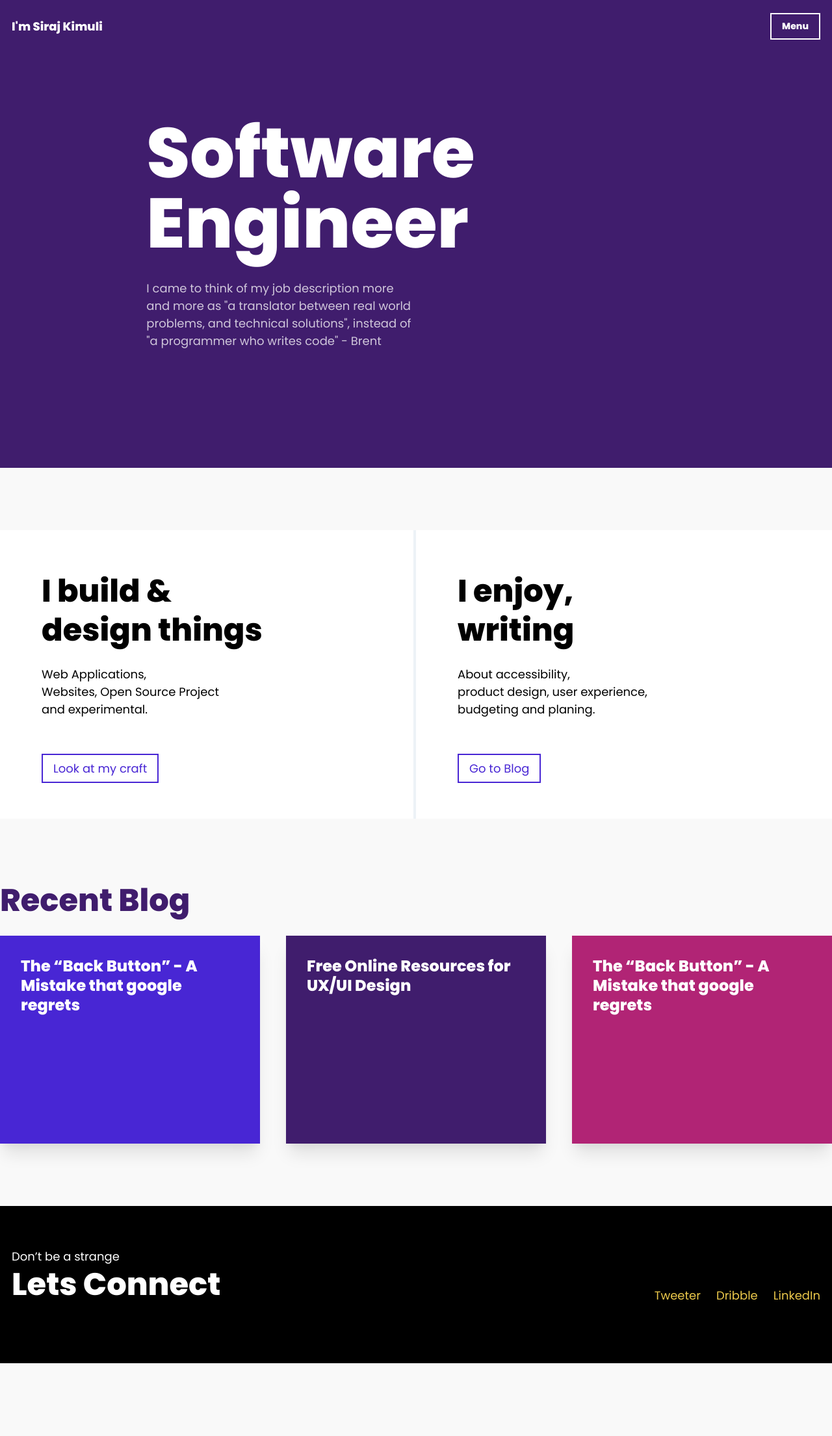
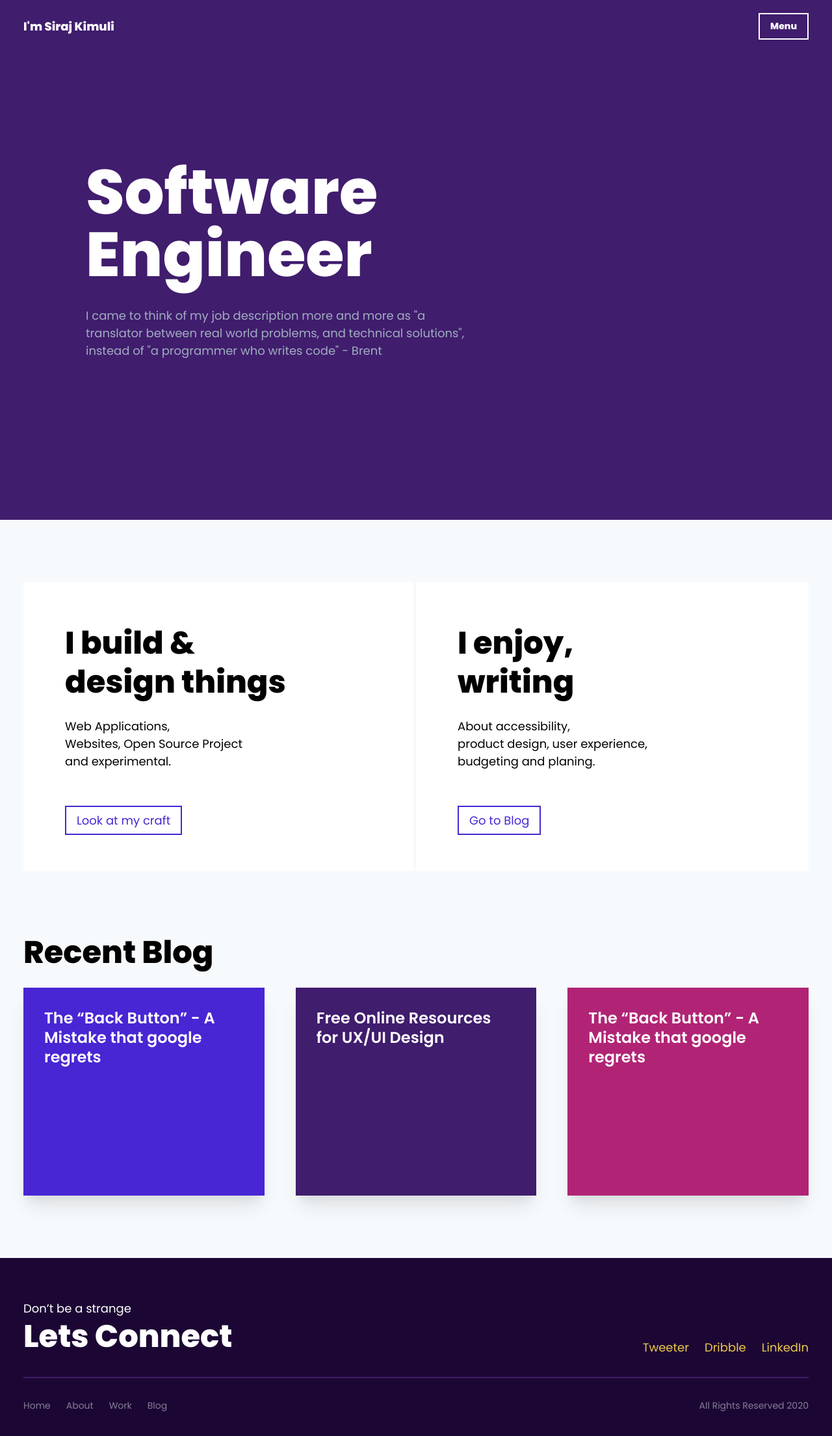
Before and after one commit to kimulisiraj/iamsiraj, a Nuxt app: page / in a window 1280 px wide. Shown: the top 2210 px of the page at 65% size. Before the commit the page ends 2098 px from the top, so only its background shows below. Built offline with nearby package versions, Linux system fonts and the light colour scheme.

Commit message:
adjust blog font size

```diff
--- a/assets/css/defaults.less
+++ b/assets/css/defaults.less
@@ -1,5 +1,6 @@
 html, body {
-  background: #F9F9F9;
+  //background: #F9F9F9;
+  @apply bg-gray-100;
 }
 
 .h1 {
--- a/components/Footer.vue
+++ b/components/Footer.vue
@@ -1,25 +1,27 @@
 <template>
-  <footer class="bg-black">
+  <footer class="bg-purple-darker min-h-screen md:h-auto">
     <div class="container py-16">
-      <div class="flex justify-between items-end">
+      <div class="md:flex justify-between items-end">
         <div class="text-white">
           <p>Don’t be a strange</p>
-          <h3 class="text-5xl font-extrabold leading-tight text-white">Lets Connect</h3>
+          <h3 class="text-5xl font-extrabold leading-tight text-white">
+            Lets Connect
+          </h3>
         </div>
         <div>
-          <a href="" class="text-white ml-6 text-yellow-500">Tweeter</a>
-          <a href="" class="text-white ml-6 text-yellow-500">Dribble</a>
-          <a href="" class="text-white ml-6 text-yellow-500">LinkedIn</a>
+          <a href="" class="block md:inline ml-0 md:ml-6 mt-3 md:mt-0 text-yellow-500">Tweeter</a>
+          <a href="" class="block md:inline ml-0 md:ml-6 mt-3 md:mt-0 text-yellow-500">Dribble</a>
+          <a href="" class="block md:inline ml-0 md:ml-6 mt-3 md:mt-0 text-yellow-500">LinkedIn</a>
         </div>
       </div>
-      <div class="flex justify-between">
-        <div>All Rights Reserved</div>
+      <div class="flex justify-between mt-8 py-8 text-lg md:text-sm text-gray-200 border-t-2 border-purple">
         <div>
-          <a href="">Home</a>
-          <a href="">About</a>
-          <a href="">Work</a>
-          <a href="">Blog</a>
+          <a href="" class="block md:inline mt-3 md:mt-0 mr-6 opacity-50">Home</a>
+          <a href="" class="block md:inline mt-3 md:mt-0 mr-6 opacity-50">About</a>
+          <a href="" class="block md:inline mt-3 md:mt-0 mr-6 opacity-50">Work</a>
+          <a href="" class="block md:inline mt-3 md:mt-0 mr-6 opacity-50">Blog</a>
         </div>
+        <div class="opacity-50">All Rights Reserved 2020</div>
       </div>
     </div>
   </footer>
--- a/nuxt.config.js
+++ b/nuxt.config.js
@@ -13,7 +13,7 @@ module.exports = {
     ],
     link: [
       { rel: 'icon', type: 'image/x-icon', href: '/favicon.ico' },
-      { rel: 'stylesheet', href: 'https://fonts.googleapis.com/css?family=IBM+Plex+Serif:400,700|Poppins:400,800&display=swap' }
+      { rel: 'stylesheet', href: 'https://fonts.googleapis.com/css?family=IBM+Plex+Serif:400,700|Poppins:400,600,800&display=swap' }
     ]
   },
   /*
--- a/pages/index.vue
+++ b/pages/index.vue
@@ -2,13 +2,12 @@
   <section>
     <!--introduction banner-->
     <div class="bg-purple">
-      <div class="container flex items-center" style="min-height:90vh">
-        <div class="w-1/6 hidden lg:block" />
-        <div class="md:w-2/3 lg:w-1/3">
-          <h1 class="h1 text-white">
+      <div class="container flex items-center h-screen" style="max-height: 800px">
+        <div class="w-full md:w-2/3 lg:w-1/2 ml-0 lg:ml-24">
+          <h1 class="text-8xl font-extrabold text-white leading-none">
             Software Engineer
           </h1>
-          <p class="text-white opacity-75 mt-8 text-lg font">
+          <p class="text-gray-500 mt-8 text-xlg">
             I came to think of my job description more and more as "a translator between real world problems, and technical solutions", instead of "a programmer who writes code" - Brent
           </p>
         </div>
@@ -16,8 +15,9 @@
     </div>
 
     <!--summary-->
-    <div class="container bg-white md:my-24 md:px-0 flex flex-wrap">
-      <div class="w-full lg:w-1/2 px-8 py-16 md:p-16 border-r-0 lg:border-r-4 border-gray-200">
+    <div class="container">
+      <div class="bg-white md:my-24 flex flex-wrap">
+        <div class="w-full lg:w-1/2 px-8 py-16 md:p-16 border-r-0 lg:border-r-4 border-gray-100">
           <h2 class="text-5xl font-extrabold leading-tight">
             I build & <br>
             design things
@@ -46,29 +46,30 @@
           </p>
         </div>
       </div>
+    </div>
 
-    <!--Recent Blogs-->
-    <div class="container md:p-0 my-24">
-      <h2 class="text-5xl font-extrabold leading-tight text-purple">
+    <!--Recent Blog-->
+    <div class="container my-24">
+      <h2 class="text-5xl font-extrabold leading-tight">
         Recent Blog
       </h2>
-      <div class="flex flex-wrap -mx-5 mt-6">
-        <div class="w-full md:w-1/3 px-5 md:my-0 my-6">
+      <div class="flex flex-wrap mt-6 -mx-6">
+        <div class="w-full md:w-1/3 px-6 md:my-0 my-6">
           <a href="" class="shadow-xl w-full bg-white h-80 flex p-8 bg-blue">
-            <h3 class="text-2xl font-extrabold leading-tight text-white">The “Back Button”
+            <h3 class="text-2xl font-semibold leading-tight text-white">The “Back Button”
               - A Mistake that
               google regrets</h3>
           </a>
         </div>
-        <div class="w-full md:w-1/3 px-5 md:my-0 my-6">
+        <div class="w-full md:w-1/3 px-6 md:my-0 my-6">
           <a href="" class="shadow-xl w-full bg-white h-80 flex p-8 bg-purple">
-            <h3 class="text-2xl font-extrabold leading-tight text-white">Free Online Resources for
+            <h3 class="text-2xl font-semibold leading-tight text-white">Free Online Resources for
               UX/UI Design</h3>
           </a>
         </div>
-        <div class="w-full md:w-1/3 px-5 md:my-0 my-6">
+        <div class="w-full md:w-1/3 px-6 md:my-0 my-6">
           <a href="" class="shadow-xl w-full bg-white h-80 flex p-8 bg-pink">
-            <h3 class="text-2xl font-extrabold leading-tight text-white">The “Back Button”
+            <h3 class="text-2xl font-semibold leading-tight text-white">The “Back Button”
               - A Mistake that
               google regrets</h3>
           </a>
@@ -77,8 +78,3 @@
     </div>
   </section>
 </template>
-
-<script>
-export default {
-}
-</script>
--- a/tailwind.config.js
+++ b/tailwind.config.js
@@ -2,10 +2,14 @@ module.exports = {
   theme: {
     container: {
       center: true,
-      padding: '1em'
+      padding: '2em'
     },
 
     extend: {
+      fontSize: {
+        '7xl': '5rem',
+        '8xl': '6rem'
+      },
       height: {
         '72': '18rem',
         '80': '20rem'
@@ -13,6 +17,7 @@ module.exports = {
       colors: {
         blue: '#4826D4',
         purple: '#401D6D',
+        'purple-darker': '#1C0734',
         red: '#CD4C48',
         pink: '#B12475'
       }
```
Also changed, not shown: components/Navigation.vue (+6 -2 lines). Lines whose indentation alone changed are shown as unchanged.
